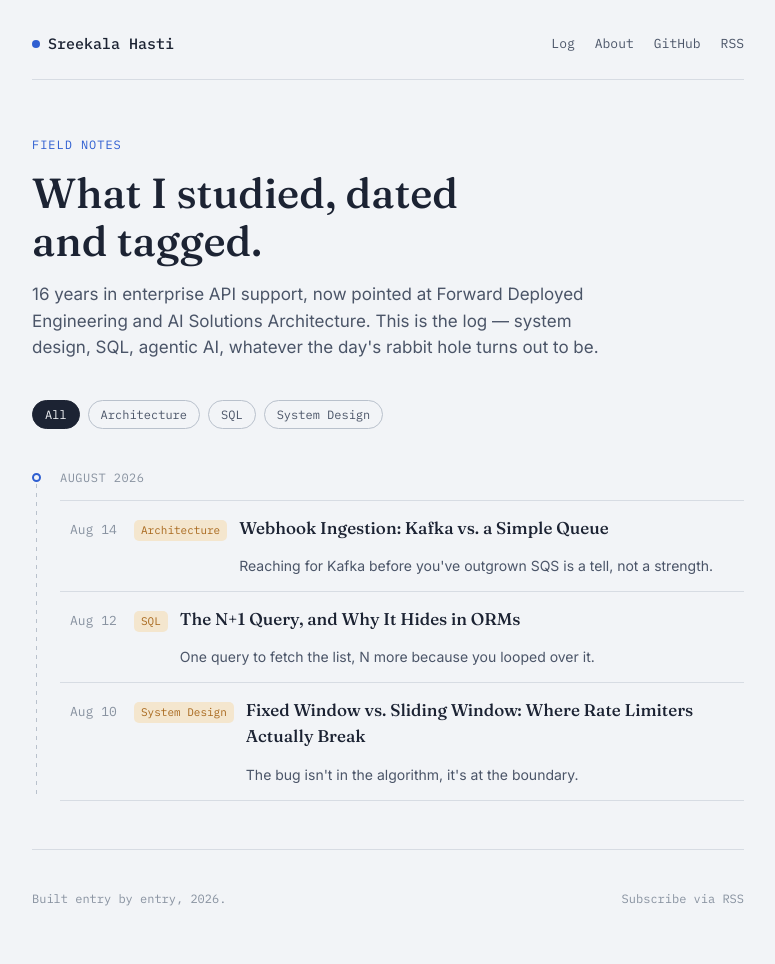
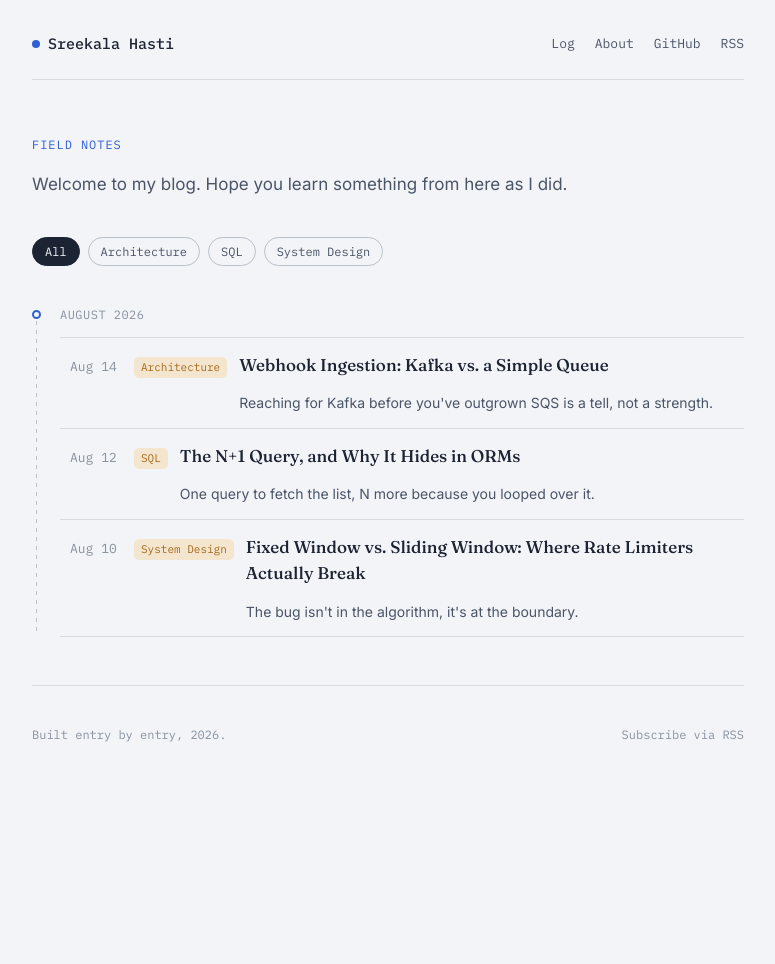
Before and after one commit to sreekala-labs/sreekala-labs.github.io, a Jekyll site: the page built from index.html, in a window 1280 px wide. Shown: the whole page, without its empty margins (252-1027 px from the left). Built offline with Jekyll 4.4.1, drawn with Linux system fonts in a browser that asks for light colours; after the commit the page ends 900 px from its top, so only the background shows below that.

Commit message:
Update index.html

```diff
--- a/index.html
+++ b/index.html
@@ -3,11 +3,9 @@ layout: default
 ---
 <section class="hero">
   <p class="hero__eyebrow">field notes</p>
-  <h1 class="hero__title">What I studied, dated and tagged.</h1>
+  <h1 class="hero__title"></h1>
   <p class="hero__sub">
-    16 years in enterprise API support, now pointed at Forward Deployed
-    Engineering and AI Solutions Architecture. This is the log — system
-    design, SQL, agentic AI, whatever the day's rabbit hole turns out to be.
+    Welcome to my blog. Hope you learn something from here as I did.
   </p>
 </section>
 
```
